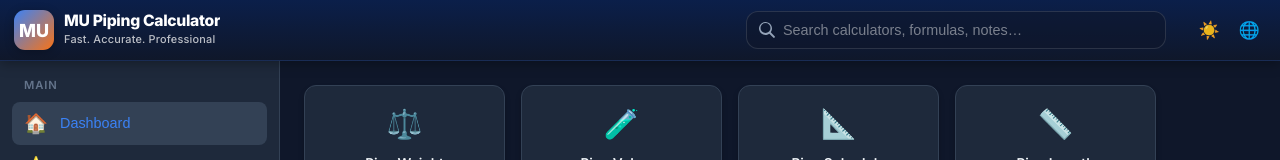
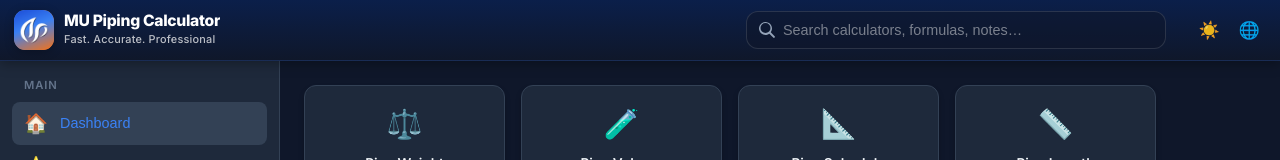
Before and after one commit to Muthurajjeyabal/Piping-calculator-, a plain HTML site: page index.html in a window 1280 px wide. Shown: the top 160 px of the page. Drawn offline with Linux system fonts and the light colour scheme.

Commit message:
Add files via upload

```diff
--- a/index.html
+++ b/index.html
@@ -21,7 +21,7 @@
   <!-- Header -->
   <header class="app-header">
     <a href="#" class="logo" onclick="showPage('dashboard'); return false;">
-      <div class="logo-icon">MU</div>
+      <div class="logo-icon"><img src="icons/icon-192.png" alt="MU" width="40" height="40" style="display:block;width:100%;height:100%;object-fit:cover;border-radius:11px"/></div>
       <div class="logo-copy">
         <span class="logo-title">MU Piping Calculator</span>
         <span class="logo-tagline">Fast. Accurate. Professional</span>
```
